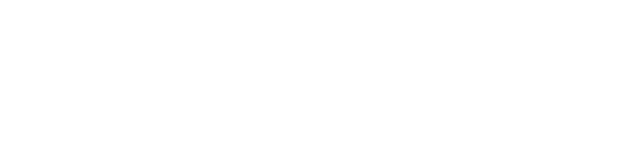
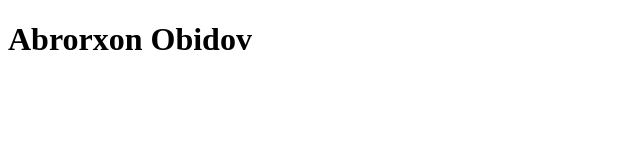
Before and after one commit to abrorxonobidov/full_stack_course, a plain HTML site: page avazbek/index.html in a window 1280 px wide. Shown: the whole page, without its empty margins (0-640 px from the left). Drawn offline with Linux system fonts and the light colour scheme.

Commit message:
folders 2

```diff
--- a/avazbek/index.html
+++ b/avazbek/index.html
@@ -6,5 +6,6 @@
 </head>
 <body>
 
+<h1> Abrorxon Obidov</h1>
 </body>
 </html>
```
